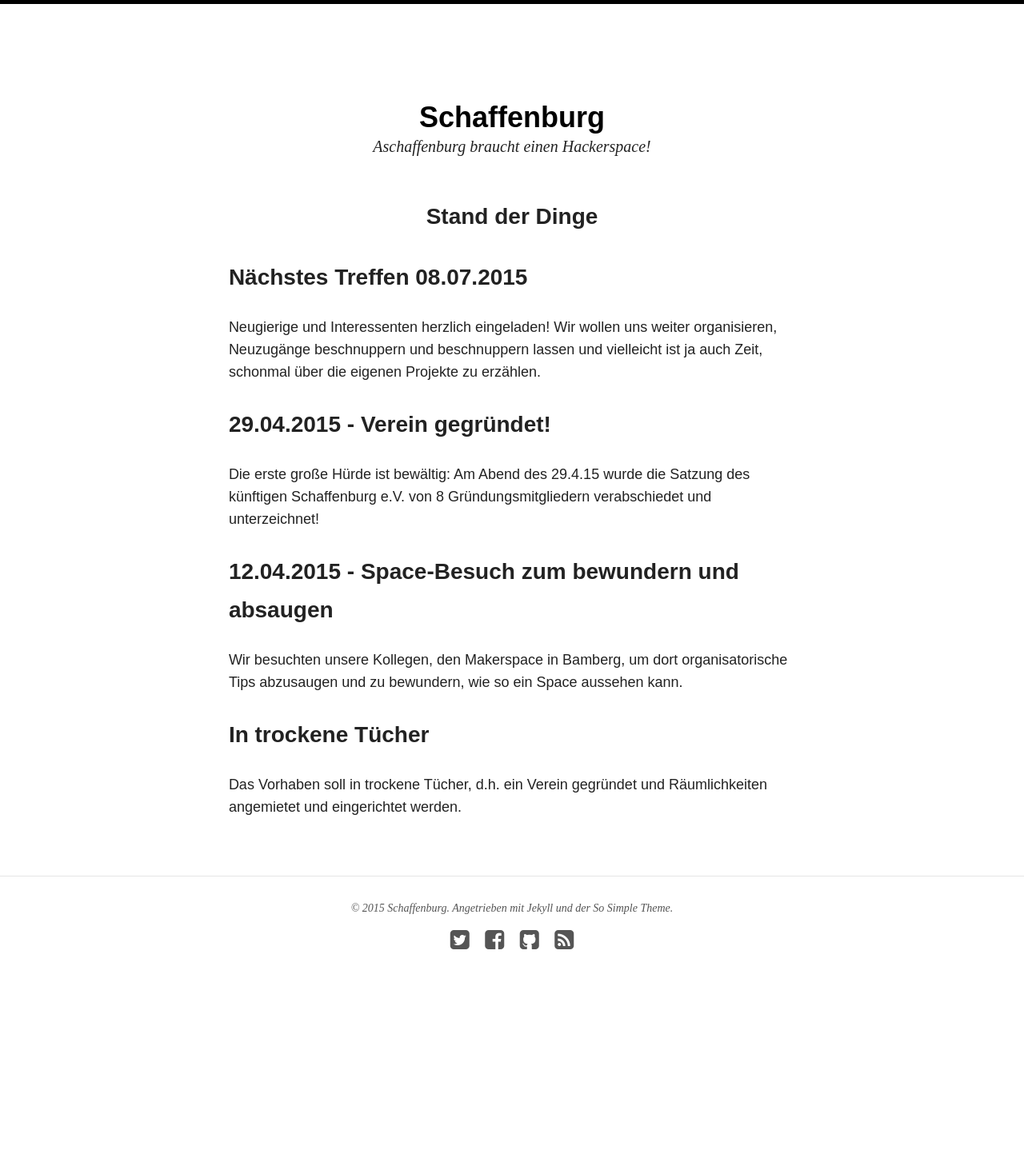
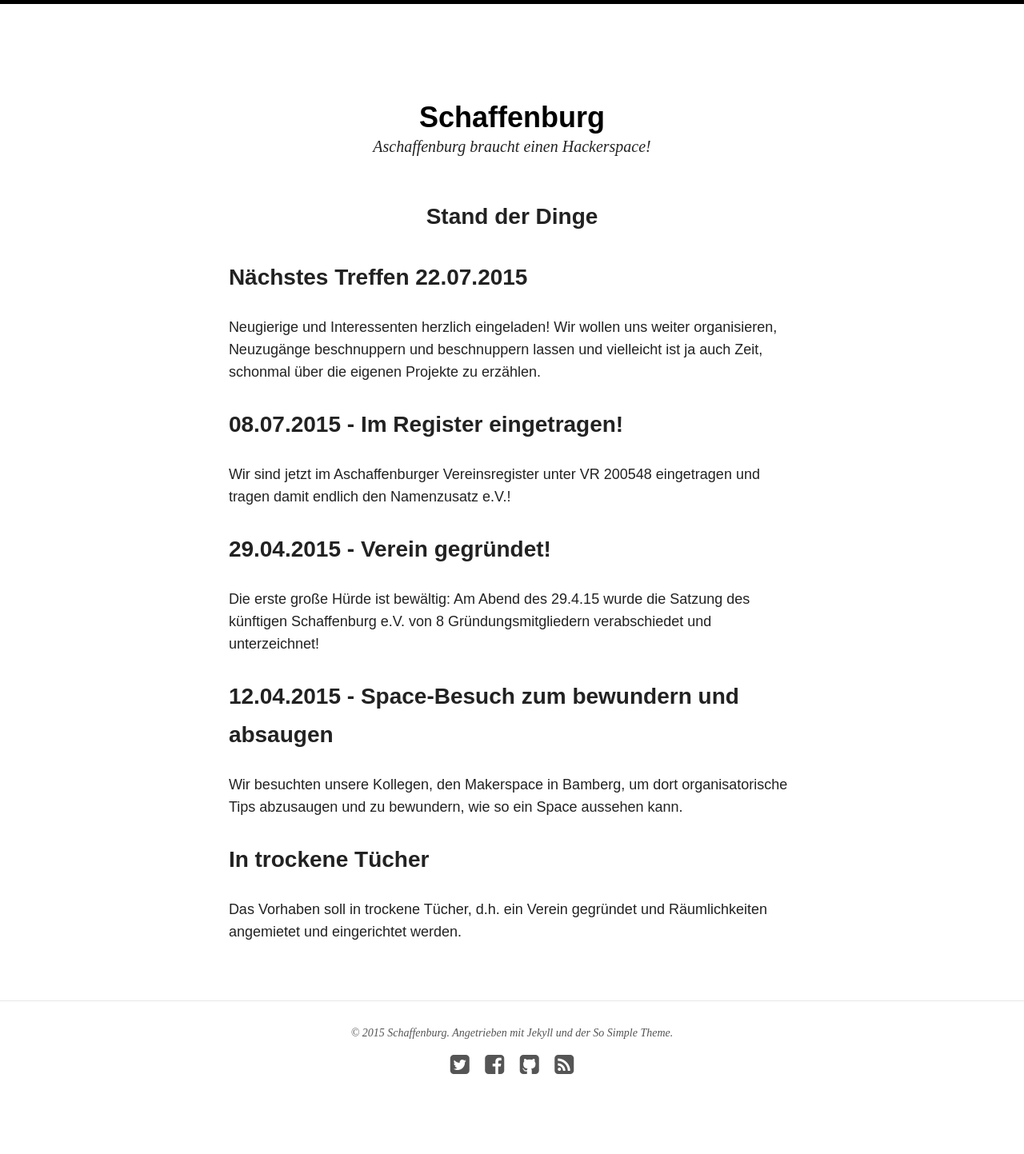
Before and after one commit to Schaffenburg/schaffenburg.github.io, a Jekyll site: the page built from neues/index.md, in a window 1280 px wide. Shown: the whole page at 80% size. Built offline with Jekyll 4.4.1, drawn with Linux system fonts in a browser that asks for light colours; nearby versions of some CDN libraries; before the commit the page ends 1287 px from its top, so only the background shows below that.

Commit message:
Update index.md

```diff
--- a/neues/index.md
+++ b/neues/index.md
@@ -8,8 +8,11 @@ modified: 2014-08-08T19:44:38.564948-04:00
 ---
 ### <center>Stand der Dinge</center>
 
-### Nächstes Treffen 08.07.2015
+### Nächstes Treffen 22.07.2015
 Neugierige und Interessenten herzlich eingeladen! Wir wollen uns weiter organisieren, Neuzugänge beschnuppern und beschnuppern lassen und vielleicht ist ja auch Zeit, schonmal über die eigenen Projekte zu erzählen.
+
+### 08.07.2015 - Im Register eingetragen!
+Wir sind jetzt im Aschaffenburger Vereinsregister unter VR 200548 eingetragen und tragen damit endlich den Namenzusatz e.V.!
 
 ### 29.04.2015 - Verein gegründet!
 Die erste große Hürde ist bewältig: Am Abend des 29.4.15 wurde die Satzung des künftigen Schaffenburg e.V. von 8 Gründungsmitgliedern verabschiedet und unterzeichnet!
```
